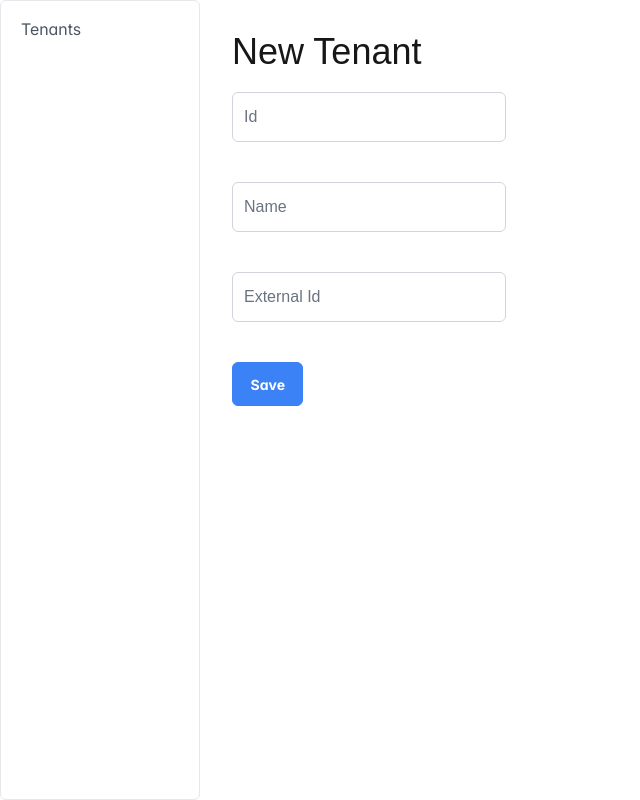
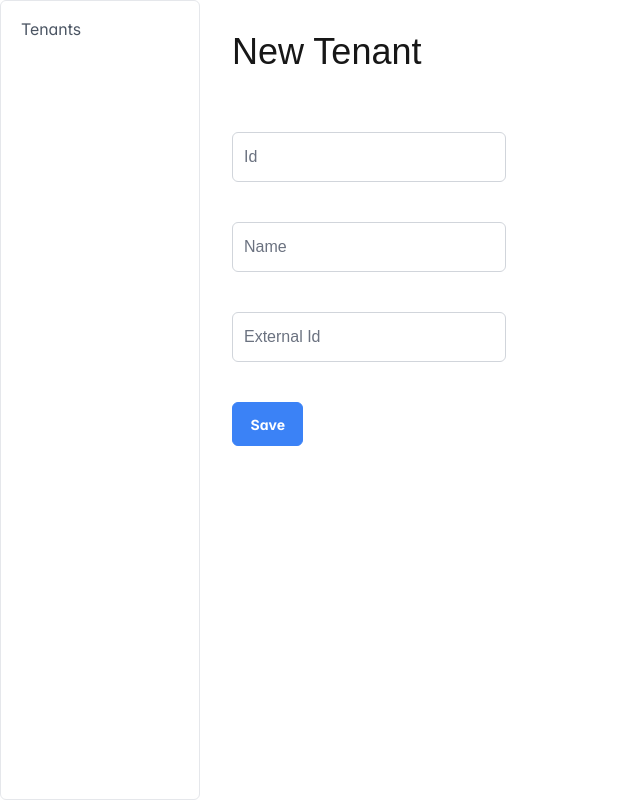
Before and after one commit to Midnight-Sky-Software-Solutions/memberplus, a Next.js app in the folder management_app/: page /tenants/create in a window 1280 px wide. Shown: the whole page, without its empty margins (0-640 px from the left). Built offline with nearby package versions, Linux system fonts and the light colour scheme; what openapi-fetch would draw is missing.

Commit message:
More spacing

```diff
--- a/management_app/app/tenants/[tenantId]/update-tenant-form.tsx
+++ b/management_app/app/tenants/[tenantId]/update-tenant-form.tsx
@@ -41,7 +41,7 @@ export default function UpdateTenantForm({
   }, [state])
 
   return (
-    <form className="space-y-10" action={formAction}>
+    <form className="space-y-10 pt-10" action={formAction}>
       {state.message && (
         <div>
           <Message severity="error" text={state.message} />
--- a/management_app/app/tenants/create/create-tenant-form.tsx
+++ b/management_app/app/tenants/create/create-tenant-form.tsx
@@ -19,7 +19,7 @@ export default function CreateTenantForm() {
   const [tenantExternalId, setTenantExternalId] = useState('');
 
   return (
-    <form className="space-y-10" action={formAction}>
+    <form className="space-y-10 pt-10" action={formAction}>
       {state.message && (
         <div>
           <Message severity="error" text={state.message} />
```
